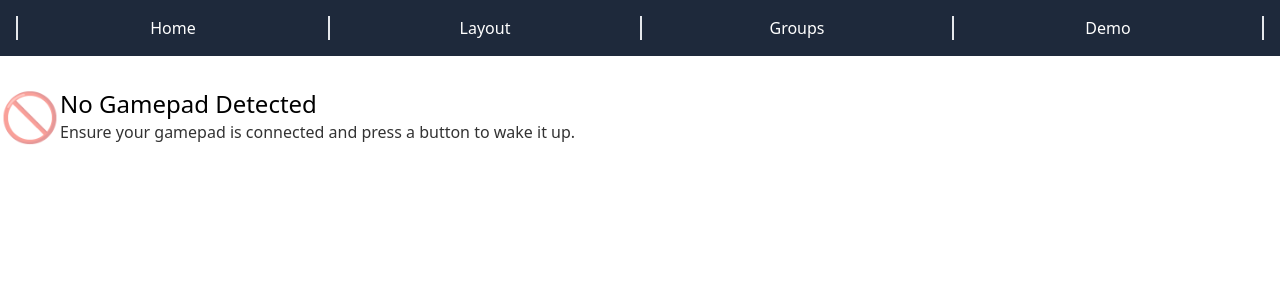
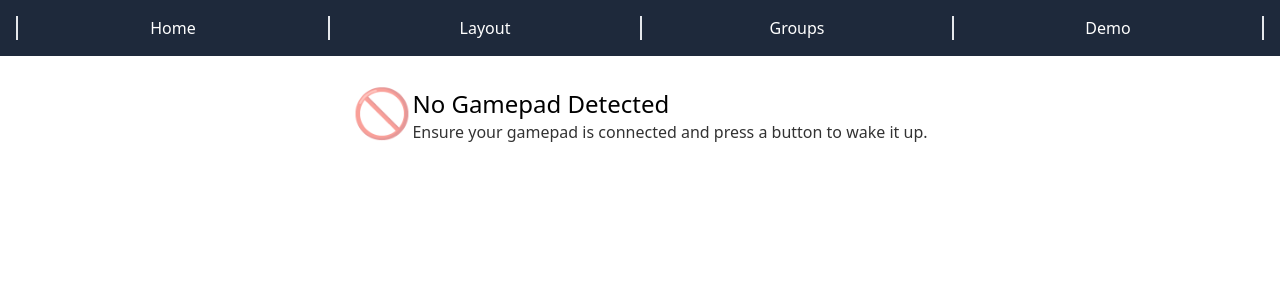
Before and after one commit to nasicha/keyboard, a Nuxt app: page / in a window 1280 px wide. Shown: the top 300 px of the page. Built offline with nearby package versions, Linux system fonts and the light colour scheme.

Commit message:
feat(index): center gamepad info

```diff
--- a/pages/index.vue
+++ b/pages/index.vue
@@ -2,7 +2,7 @@
   <div class="mt-8">
     <div
       v-if="!isSupported"
-      class="flex flex-row items-center content-center px-4"
+      class="w-full flex flex-row justify-center"
     >
       <span class="text-5xl opacity-50">🚫</span>
       <div class="flex flex-col px-4">
@@ -16,7 +16,7 @@
     </div>
     <div
       v-else-if="gamepads.length === 0"
-      class="w-full flex flex-row items-center"
+      class="w-full flex flex-row justify-center"
     >
       <span class="text-5xl opacity-50">🚫</span>
       <div class="flex flex-col">
```
